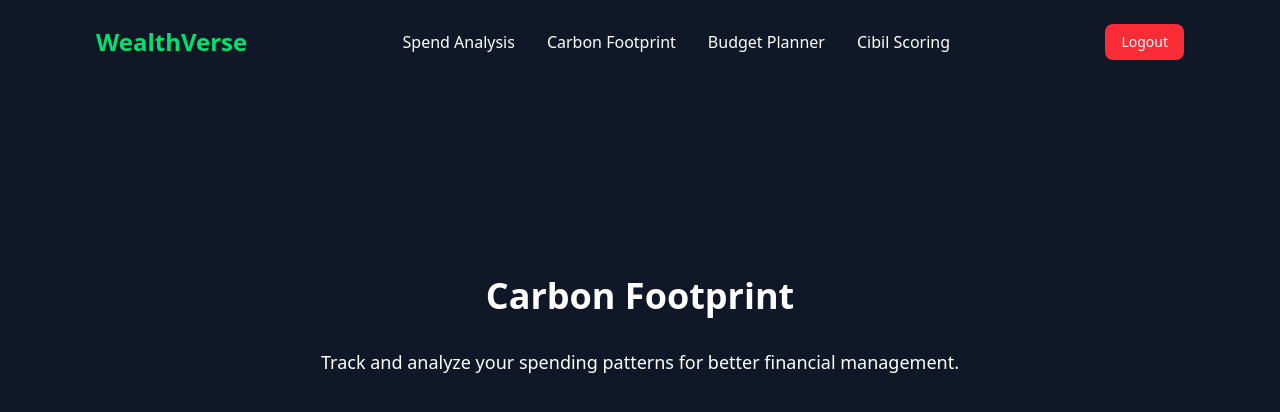
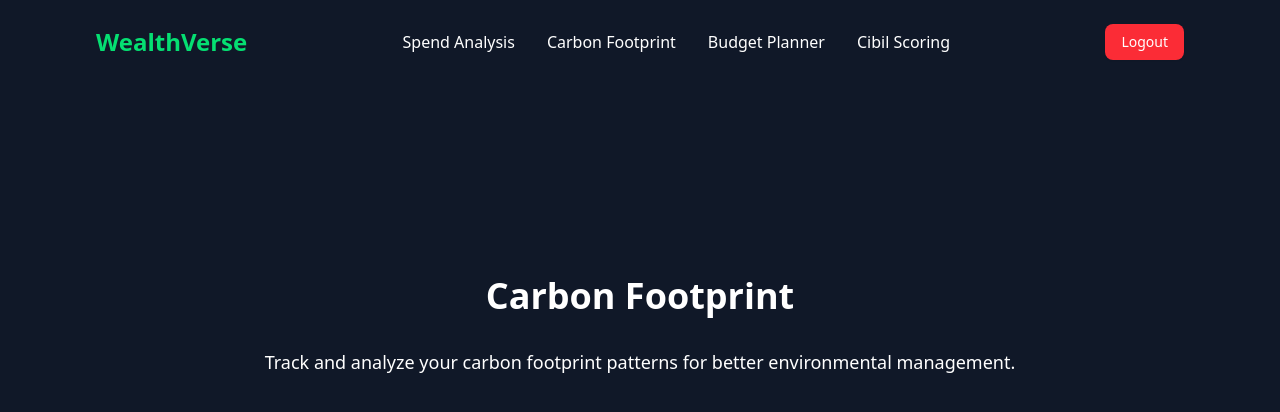
Before and after one commit to NandRabadiya/WealthVerse, a React (Vite) app in the folder frontend/: page /carbon-footprint in a window 1280 px wide. Shown: the top 412 px of the page. Built offline with nearby package versions, Linux system fonts and the light colour scheme; sample sign-in values are in the browser's storage.

Commit message:
File import issue solved

```diff
--- a/frontend/src/pages/features/CarbonFootprint.jsx
+++ b/frontend/src/pages/features/CarbonFootprint.jsx
@@ -2,12 +2,12 @@
 import React from "react";
 import FeatureLayout from "./FeatureLayout"; // Import FeatureLayout (which now includes FeaturesNavbar)
 
-const SpendingAnalysis = () => {
+const CarbonFootPrint = () => {
   return (
     <FeatureLayout>
       <h1 className="text-4xl font-bold text-center mt-24">Carbon Footprint</h1>
       <p className="text-lg text-center mt-8 px-6 md:px-12">
-        Track and analyze your spending patterns for better financial
+        Track and analyze your carbon footprint patterns for better environmental
         management.
       </p>
       {/* More content related to Spend Analysis */}
@@ -15,4 +15,4 @@ const SpendingAnalysis = () => {
   );
 };
 
-export default SpendingAnalysis;
+export default CarbonFootPrint;
```
